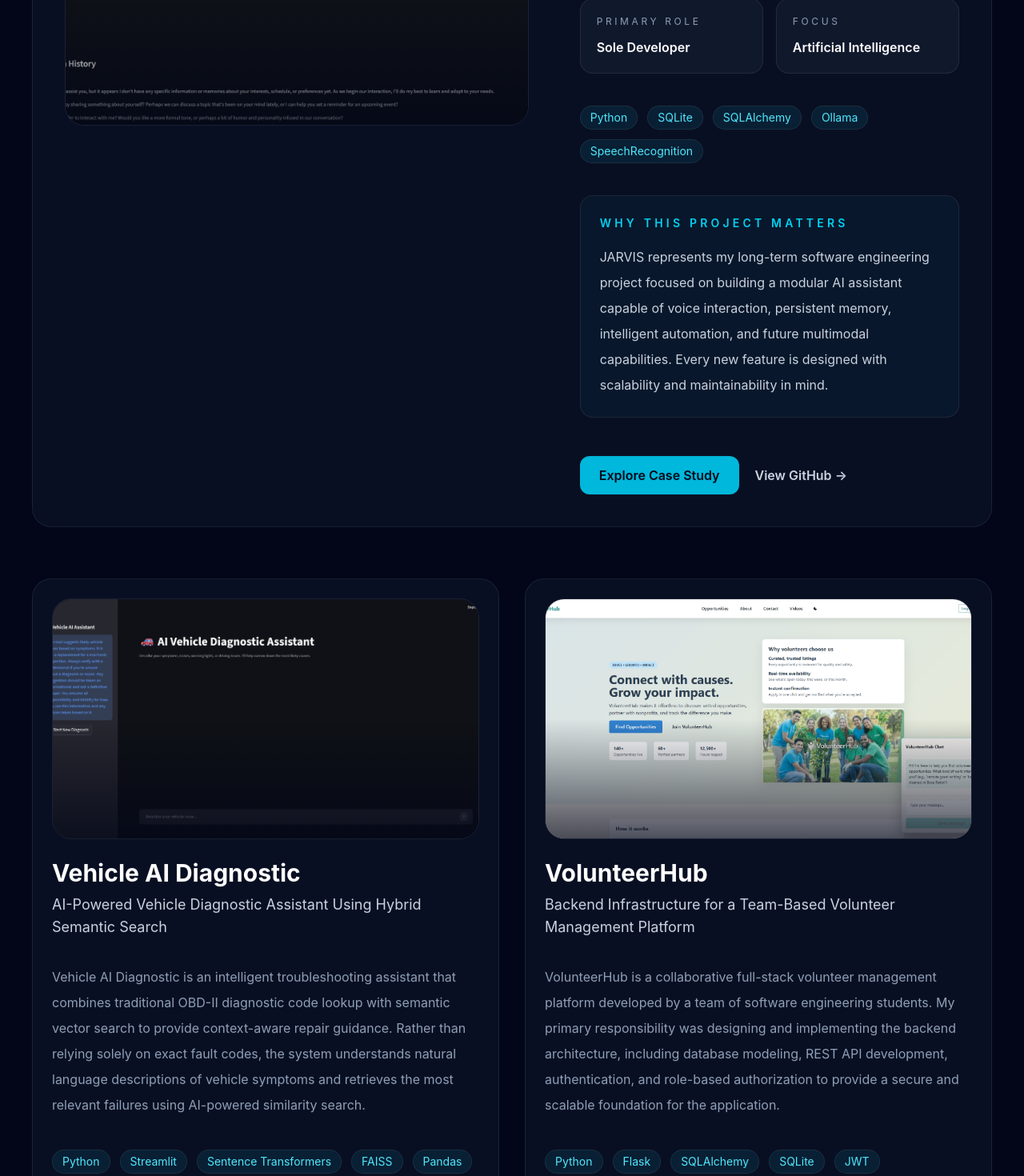
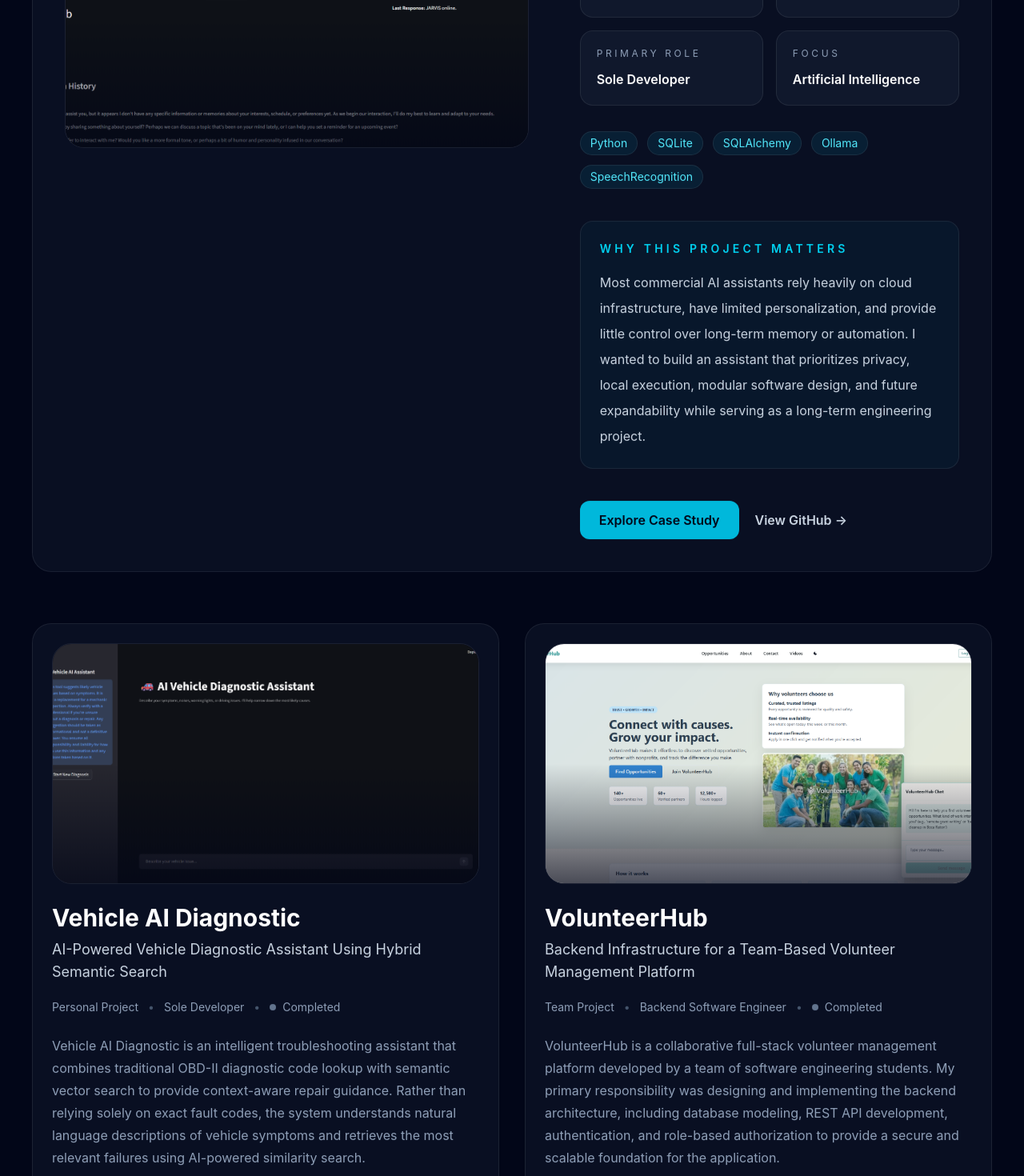
Before and after one commit to CPruett24/portfolio-website, a Next.js app: page / in a window 1280 px wide. Shown: the part 2680-4150 px from the top of the page at 80% size. Built offline with nearby package versions, Linux system fonts and the light colour scheme.

Commit message:
Refine project showcase and update JARVIS repository

```diff
--- a/src/components/projects/ProjectCard.tsx
+++ b/src/components/projects/ProjectCard.tsx
@@ -25,17 +25,21 @@ export default function ProjectCard({
       }
     >
       <ProjectImage
-          src={project.image}
-          alt={`Screenshot of the ${project.title} project`}
+        src={project.image}
+        alt={`Screenshot of the ${project.title} project`}
       />
 
       <div className={featured ? "" : "mt-6"}>
+
+        {/* Featured Label */}
 
         {featured && (
           <div className="inline-flex items-center gap-2 rounded-full border border-cyan-500/30 bg-cyan-500/10 px-5 py-2 text-xs font-semibold uppercase tracking-[0.3em] text-cyan-400">
             ⭐ Flagship Project
           </div>
         )}
+
+        {/* Project Title */}
 
         <h3
           className={
@@ -47,6 +51,8 @@ export default function ProjectCard({
           {project.title}
         </h3>
 
+        {/* Tagline */}
+
         <p
           className={
             featured
@@ -57,9 +63,44 @@ export default function ProjectCard({
           {project.tagline}
         </p>
 
-        <p className="mt-8 leading-8 text-slate-400">
+        {/* Project Metadata */}
+
+        <div className="mt-5 flex flex-wrap items-center gap-x-3 gap-y-2 text-sm text-slate-400">
+          <span>{project.projectType}</span>
+
+          <span className="text-slate-600">•</span>
+
+          <span>{project.role}</span>
+
+          <span className="text-slate-600">•</span>
+
+          <span className="inline-flex items-center gap-2">
+            <span
+              className={`h-2 w-2 rounded-full ${
+                project.status === "Active Development"
+                  ? "bg-emerald-400"
+                  : "bg-slate-500"
+              }`}
+              aria-hidden="true"
+            />
+
+            {project.status}
+          </span>
+        </div>
+
+        {/* Description */}
+
+        <p
+          className={
+            featured
+              ? "mt-8 leading-8 text-slate-400"
+              : "mt-6 leading-7 text-slate-400"
+          }
+        >
           {project.shortDescription}
         </p>
+
+        {/* Featured Project Details */}
 
         {featured && (
           <div className="mt-10 grid gap-4 sm:grid-cols-2">
@@ -107,13 +148,17 @@ export default function ProjectCard({
           </div>
         )}
 
-        <div className="mt-10 flex flex-wrap gap-3">
+        {/* Technologies */}
+
+        <div className="mt-8 flex flex-wrap gap-3">
           {project.technologies.map((tech) => (
             <Badge key={tech}>
               {tech}
             </Badge>
           ))}
         </div>
+
+        {/* Featured Project Explanation */}
 
         {featured && (
           <div className="mt-10 rounded-2xl border border-cyan-500/20 bg-cyan-500/5 p-6">
@@ -123,17 +168,15 @@ export default function ProjectCard({
             </p>
 
             <p className="mt-4 leading-8 text-slate-300">
-              JARVIS represents my long-term software engineering project
-              focused on building a modular AI assistant capable of voice
-              interaction, persistent memory, intelligent automation, and
-              future multimodal capabilities. Every new feature is designed
-              with scalability and maintainability in mind.
+              {project.problem}
             </p>
 
           </div>
         )}
 
-        <div className="mt-12 flex flex-wrap items-center gap-5">
+        {/* Actions */}
+
+        <div className="mt-10 flex flex-wrap items-center gap-5">
 
           <Link
             href={`/projects/${project.slug}`}
@@ -145,6 +188,7 @@ export default function ProjectCard({
           <Link
             href={project.github}
             target="_blank"
+            rel="noopener noreferrer"
             className="font-semibold text-slate-300 transition hover:text-cyan-400"
           >
             View GitHub →
```
